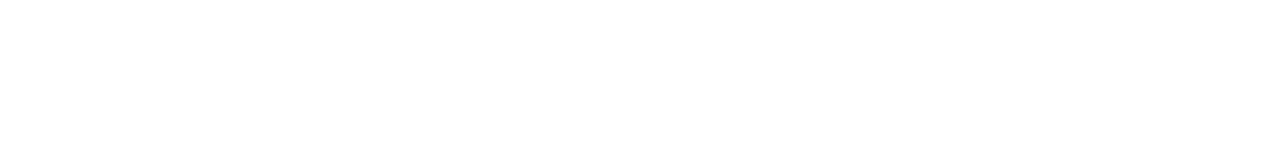
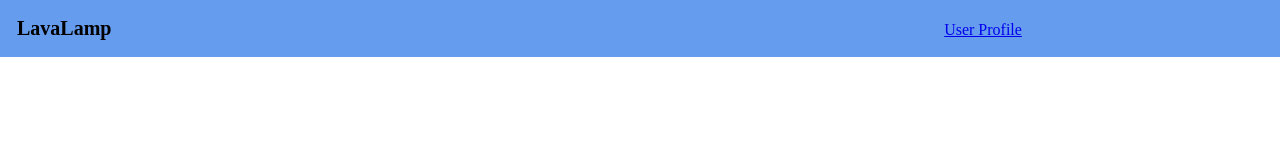
Before and after one commit to lsqrouse/Boilermake-Extension, a browser extension: page Chrome Extension Testing/userPage/index.html in a window 1280 px wide. Drawn offline with Linux system fonts and the light colour scheme.

Commit message:
added base layer of user site implemenation

```diff
--- a/Chrome Extension Testing/userPage/index.html
+++ b/Chrome Extension Testing/userPage/index.html
@@ -1,4 +1,17 @@
 <!DOCTYPE html>
 <html>
-
+	<head>
+		<link rel="stylesheet" href="style.css">
+		<title> LavaLamp </title>
+	</head>
+	<body>
+		<div id="myHeader">
+			<table class="table1">
+      		<tr>
+      			<td><h1> LavaLamp </h1></td>
+      			<td><a href="userPage/index.html" target="_blank"> User Profile </a></td>
+      		</tr>
+      	</table>
+  	</div>
+	</body>
 </html>
--- /dev/null
+++ b/Chrome Extension Testing/userPage/style.css
@@ -0,0 +1,24 @@
+* {
+        margin: 0;
+        padding: 0;
+        border: 0;
+        outline: 0;
+        font-size: 100%;
+        vertical-align: baseline;
+        background: transparent;
+}
+
+table.table1 {
+	background-color:#669ced;
+	margin:0;
+	padding: 0;
+	width:100%;
+}
+
+h1 {
+	font-size:20px;
+	font:Arial;
+	text-align:left;
+	padding: 15px;
+	width: 189px;
+}
```
Also changed, not shown: Chrome Extension Testing/popup.html (+1 -1 lines).
